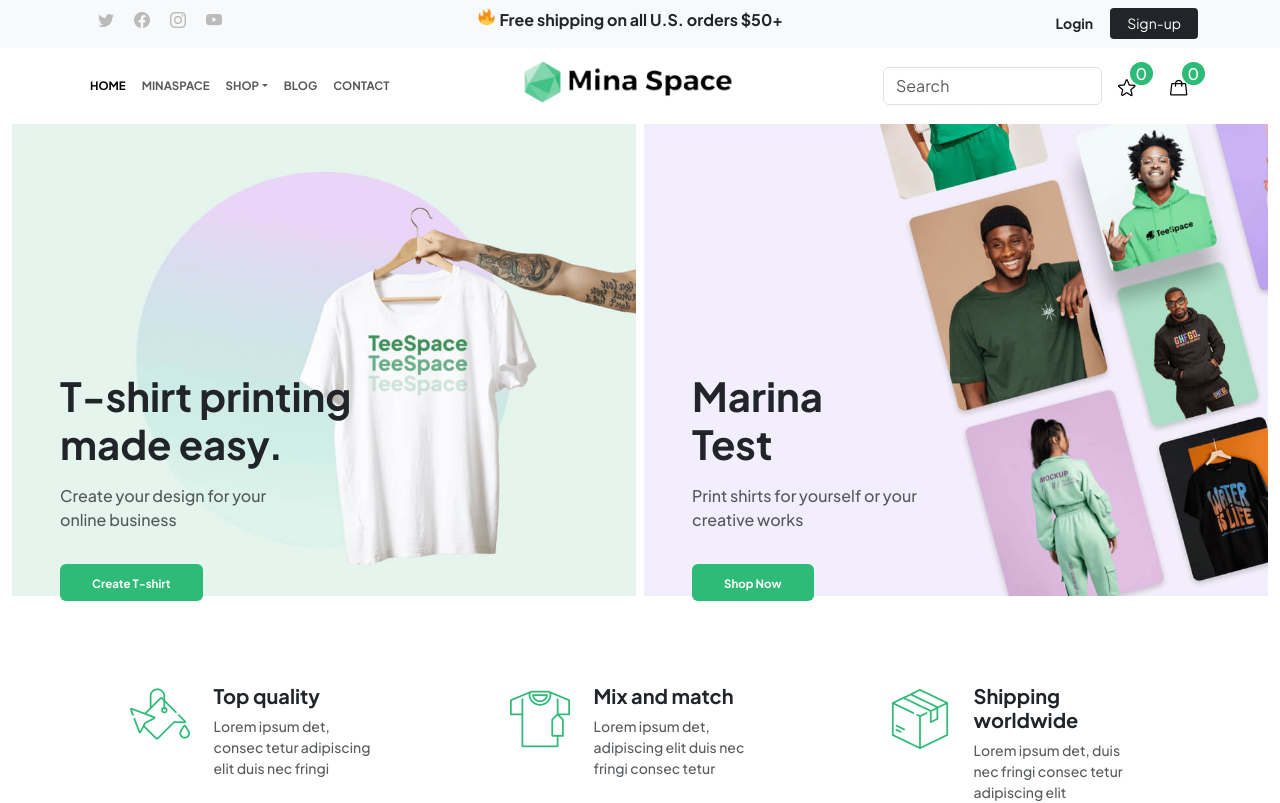
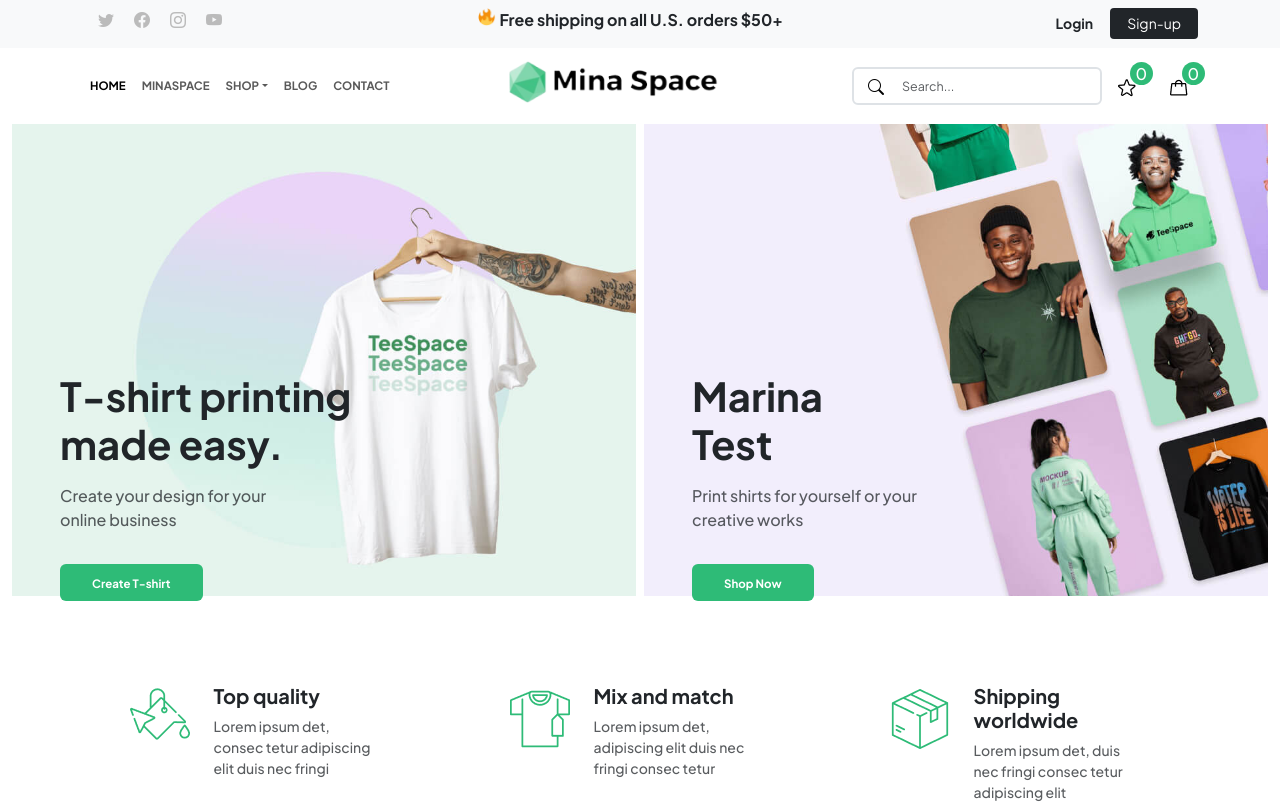
Before and after one commit to RadwaAhmed4869/online-shop, a React (Vite) app: page / in a window 1280 px wide. Shown: the top 803 px of the page. Built offline with nearby package versions, Linux system fonts and the light colour scheme.

Commit message:
codepen input with icon

```diff
--- a/src/components/Footer.jsx
+++ b/src/components/Footer.jsx
@@ -5,7 +5,7 @@ export default function () {
   return (
     <section style={{ backgroundColor: "#F5F5F5", lineHeight: "1.7rem" }}>
       <div className="container-lg bg-muted">
-        <footer className="row row-cols-1 row-cols-sm-2 row-cols-md-5 px-5 pt-5 my-4 justify-content-between">
+        <footer className="row row-cols-1 row-cols-sm-2 row-cols-lg-4 px-5 pt-5 my-4 justify-content-between">
           <div className="col mb-3">
             <img src={brandLogo} className="my-3" height="28px"></img>
             <ul className="nav flex-column">
@@ -106,16 +106,7 @@ export default function () {
                 </a>
               </li>
               <li className="nav-item my-2">
-                <div className="shadow-sm rounded input-group mb-3">
-                  <input
-                    type="text"
-                    placeholder="Your email address"
-                    className="form-control border-0 text-body-secondary"
-                    id="newsletter-input"
-                    style={{ fontSize: "12.5px" }}
-                  />
-                  <button className="btn" type="button"></button>
-                </div>
+                <EmailInput />
               </li>
             </ul>
           </div>
@@ -132,3 +123,21 @@ export default function () {
     </section>
   );
 }
+
+function EmailInput() {
+  return (
+    <div className="input-group my-2 position-relative">
+      <input
+        type="text"
+        placeholder="Your email address"
+        className="form-control border-0 shadow-sm rounded text-body-secondary  py-2"
+        id="newsletter-input"
+        style={{ fontSize: "12.5px" }}
+      />
+      <i
+        className="position-absolute bi bi-arrow-right text-black py-1 px-3"
+        style={{ right: "0" }}
+      ></i>
+    </div>
+  );
+}
--- a/src/components/NavBar.jsx
+++ b/src/components/NavBar.jsx
@@ -4,8 +4,12 @@ import cart from "../assets/bag.png";
 
 export default function NavBar() {
   return (
-    <nav className="navbar sticky-top bg-white navbar-expand-lg ">
+    <nav className="navbar sticky-top bg-white navbar-expand-lg">
       <div className="container-lg">
+        <a className="navbar-brand d-lg-none" href="#">
+          <img className="mb-2" src={brandLogo} height="42px"></img>
+        </a>
+
         <button
           className="navbar-toggler"
           type="button"
@@ -17,6 +21,7 @@ export default function NavBar() {
         >
           <span className="navbar-toggler-icon"></span>
         </button>
+
         <div className="collapse navbar-collapse" id="navbarSupportedContent">
           <ul className="navbar-nav me-auto mb-2 mb-lg-0">
             <li className="nav-item">
@@ -102,22 +107,18 @@ export default function NavBar() {
             </li>
           </ul>
 
-          <a className="navbar-brand align-items-center" href="#">
+          <a
+            className="navbar-brand d-none d-lg-block align-items-center"
+            href="#"
+          >
             <img className="mb-2" src={brandLogo} height="42px"></img>
           </a>
 
-          <form className="d-flex ms-auto" role="search">
-            <input
-              className="form-control me-2"
-              type="search"
-              placeholder="Search"
-              aria-label="Search"
-            />
-          </form>
+          <SearchInput />
 
-          <ul className="navbar-nav mb-2 mb-lg-0 gap-3">
+          <ul className="navbar-nav flex-row mt-4 mt-lg-0 mb-3 mb-lg-0 gap-4 gap-lg-3">
             <li className="nav-item">
-              <a className="nav-link position-relative" href="#">
+              <a className="nav-link position-relative d-inline-block" href="#">
                 <img src={star} style={{ width: "20px", height: "20px" }} />
                 <p
                   className="position-absolute rounded-circle text-white bg-primary text-center"
@@ -134,7 +135,7 @@ export default function NavBar() {
               </a>
             </li>
             <li className="nav-item">
-              <a className="nav-link position-relative" href="#">
+              <a className="nav-link position-relative d-inline-block" href="#">
                 <img src={cart} style={{ width: "20px", height: "20px" }} />
                 <p
                   className="position-absolute rounded-circle text-white bg-primary text-center"
@@ -156,3 +157,21 @@ export default function NavBar() {
     </nav>
   );
 }
+
+function SearchInput() {
+  return (
+    <form className="d-flex ms-auto pe-2 position-relative" role="search">
+      <input
+        type="search"
+        placeholder="Search..."
+        aria-label="Search"
+        className="form-control rounded border-2 text-body-secondary  px-5 py-2"
+        style={{ fontSize: "12.5px" }}
+      />
+      <i
+        className="position-absolute bi bi-search text-black py-2 px-3"
+        style={{ left: "0" }}
+      ></i>
+    </form>
+  );
+}
```
